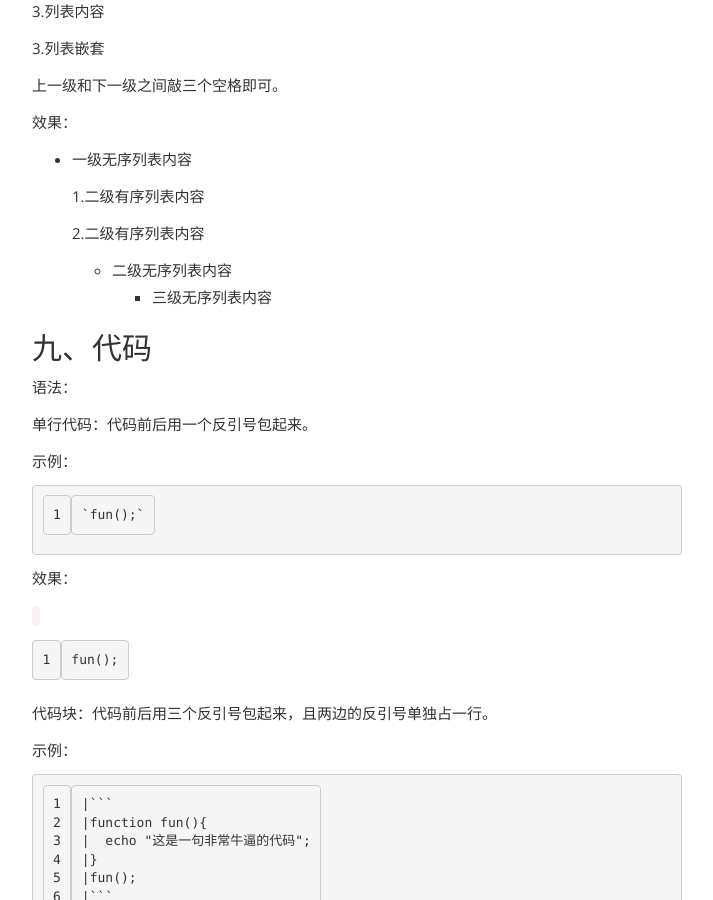
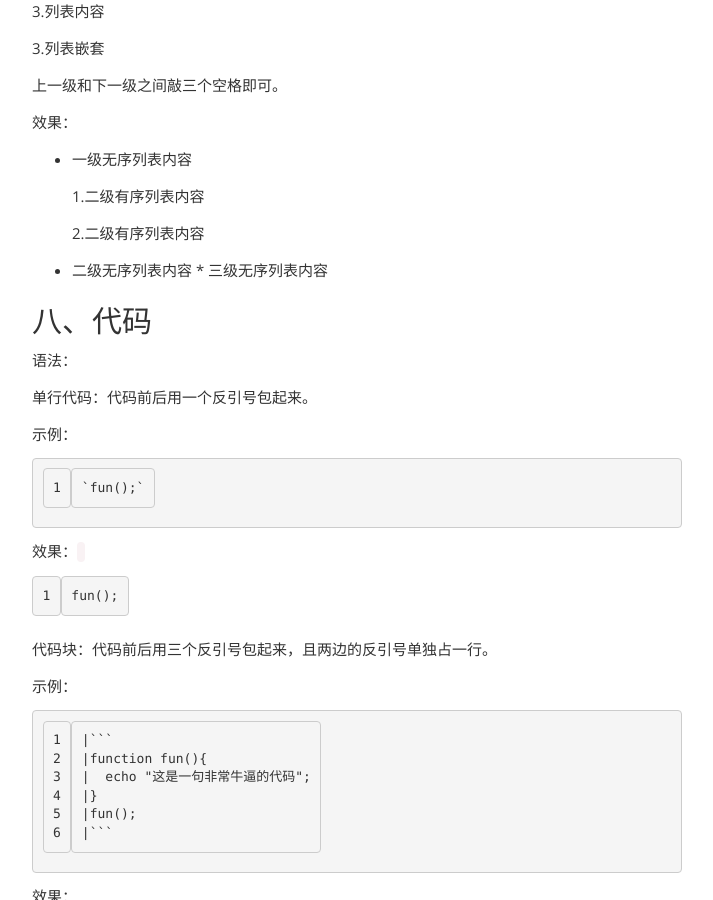
Before and after one commit to KarlBrian/karlbrian.github.io, a Jekyll site: the page built from _posts/2019-05-09-Markdown_Learning.md, in a window 1280 px wide and 900 px high, scrolled down 5012 px. Shown: the whole window, without its empty margins (283-996 px from the left). Built offline with Jekyll 4.4.1, drawn with Linux system fonts in a browser that asks for light colours.

Commit message:
Update 2019-05-09-Markdown_Learning.md

````diff
--- a/_posts/2019-05-09-Markdown_Learning.md
+++ b/_posts/2019-05-09-Markdown_Learning.md
@@ -216,10 +216,10 @@ title可加可不加。
 
    2.二级有序列表内容
 
-   * 二级无序列表内容
+* 二级无序列表内容
       * 三级无序列表内容
 
-## 九、代码
+## 八、代码
 
 语法：
 
@@ -232,7 +232,6 @@ title可加可不加。
 ```
 
 效果：
-
 `fun();`
 
 代码块：代码前后用三个反引号包起来，且两边的反引号单独占一行。
````
